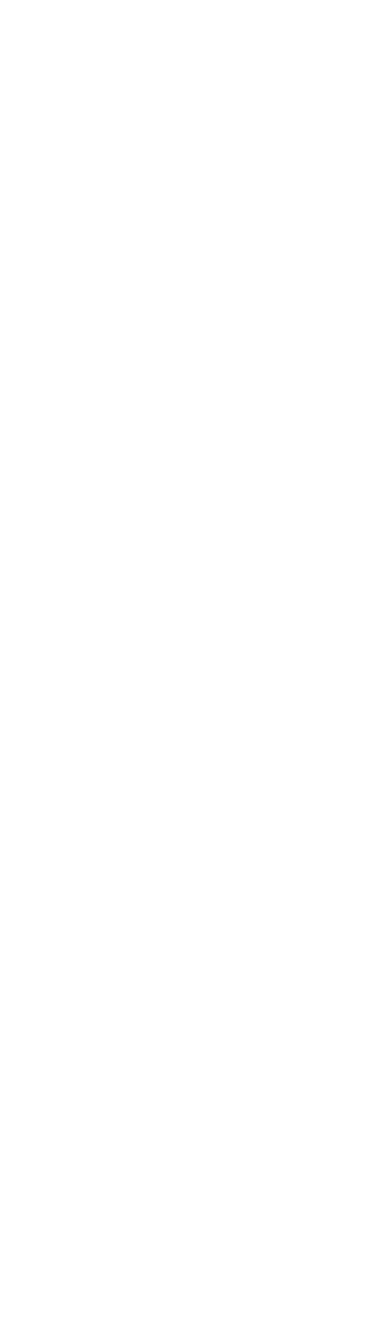
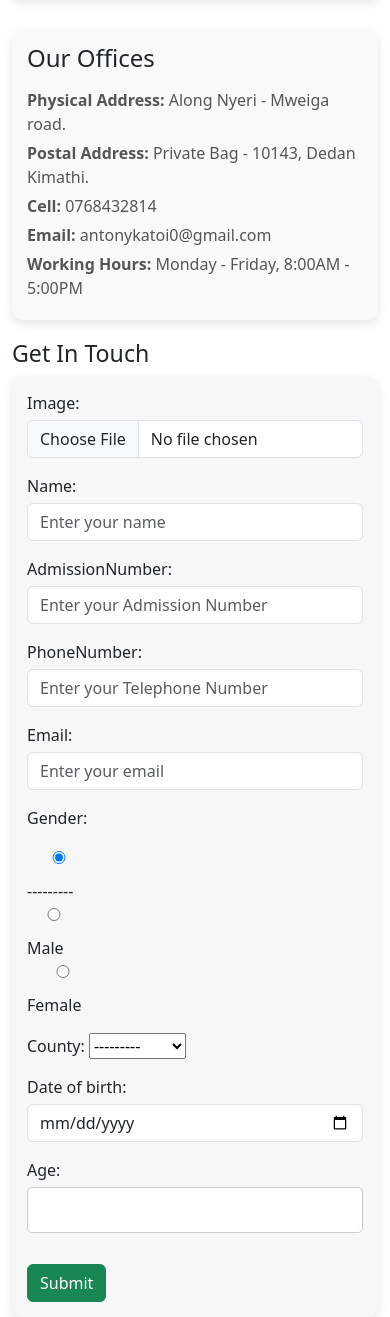
Before and after one commit to Katoidavid/onlineshop, a Django app: page /customers/contact/ in a window 390 px wide. Before the commit the part shown is empty. Shown: the part 420-1737 px from the top of the page. Before the commit the page ends 71 px from the top, so only its background shows below. Run offline with Django 5.2, Linux system fonts and the light colour scheme; some libraries are stand-ins or nearby versions.

Commit message:
first commit

```diff
--- a/customers/templates/contact.html
+++ b/customers/templates/contact.html
@@ -2,44 +2,37 @@
 
 {% block content %}
 
-<!--<div class="contact-container">-->
-<!--  <div class="contact-left">-->
-<!--    <iframe src="https://www.google.com/maps/embed?pb=!1m18!1m12!1m3!1d3329.9634029380372!2d36.9609217!3d-0.39783140000000006!2m3!1f0!2f0!3f0!3m2!1i1024!2i768!4f13.1!3m3!1m2!1s0x1828677a4955ff13%3A0x7ae4dae9615396a6!2sDEDAN%20KIMATHI%20UNIVERSITY%20OF%20TECHNOLOGY!5e1!3m2!1sen!2ske!4v1729486479494!5m2!1sen!2ske"-->
-<!--    width="600" height="450" style="border:0;" allowfullscreen="" loading="lazy" referrerpolicy="no-referrer-when-downgrade"></iframe>-->
+<div class="container mt-5">
+  <div class="row">
 
-<!--    <div class="contact-details">-->
-<!--      <h2>Our Offices</h2>-->
-<!--      <p><strong>Physical Address:</strong> Along Nyeri - Mweiga road.</p>-->
-<!--      <p><strong>Postal Address:</strong> Private Bag - 10143, Dedan Kimathi.</p>-->
-<!--      <p><strong>Cell:</strong> 0768432814</p>-->
-<!--      <p><strong>Email:</strong> antonykatoi0@gmail.com</p>-->
-<!--      <p><strong>Working Hours:</strong> Monday - Friday, 8:00AM - 5:00PM</p>-->
-<!--    </div>-->
-<!--  </div>-->
+    <!-- Left Section: Map and Contact Details -->
+    <div class="col-md-6">
+      <iframe src="https://www.google.com/maps/embed?pb=!1m18!1m12!1m3!1d3329.9634029380372!2d36.9609217!3d-0.39783140000000006!2m3!1f0!2f0!3f0!3m2!1i1024!2i768!4f13.1!3m3!1m2!1s0x1828677a4955ff13%3A0x7ae4dae9615396a6!2sDEDAN%20KIMATHI%20UNIVERSITY%20OF%20TECHNOLOGY!5e1!3m2!1sen!2ske!4v1729486479494!5m2!1sen!2ske"
+      width="100%" height="450" style="border:0;" allowfullscreen="" loading="lazy" referrerpolicy="no-referrer-when-downgrade"></iframe>
 
-<!--  <div class="contact-right">-->
+      <div class="contact-details mt-4">
+        <h3>Our Offices</h3>
+        <p><strong>Physical Address:</strong> Along Nyeri - Mweiga road.</p>
+        <p><strong>Postal Address:</strong> Private Bag - 10143, Dedan Kimathi.</p>
+        <p><strong>Cell:</strong> 0768432814</p>
+        <p><strong>Email:</strong> antonykatoi0@gmail.com</p>
+        <p><strong>Working Hours:</strong> Monday - Friday, 8:00AM - 5:00PM</p>
+      </div>
+    </div>
 
-<!--    <h2>Get In Touch</h2>-->
+    <!-- Right Section: Contact Form -->
+    <div class="col-md-6">
+      <h3>Get In Touch</h3>
+      <form action="" method="POST" enctype="multipart/form-data">
+          {% csrf_token %}
+          <div class="mb-3">
+              {{ form.as_p }}
+          </div>
+          <button type="submit" class="btn btn-success">Submit</button>
+      </form>
+    </div>
 
-<!--    <form action="">-->
-<!--      {{ form.as_p }}-->
-<!--      <button type="submit" class="btn btn-success">SUBMIT</button>-->
-<!--    </form>-->
-<!--    <form action="#" method="post">-->
-<!--      <label for="name">Name:</label>-->
-<!--      <input type="text" id="name" name="name" placeholder="Your name" required>-->
-
-<!--      <label for="email">Email:</label>-->
-<!--      <input type="email" id="email" name="email" placeholder="Your email" required>-->
-
-<!--      <label for="message">Message:</label>-->
-<!--      <textarea id="message" name="message" rows="5" placeholder="Your message" required></textarea>-->
-
-<!--      <button type="submit">Submit</button>-->
-<!--    </form>-->
-<!--  </div>-->
-<!--</div>-->
-
-
+  </div>
+</div>
 
 {% endblock %}
--- a/customers/urls.py
+++ b/customers/urls.py
@@ -25,7 +25,6 @@ urlpatterns = [
     path('features/', views.features, name='features'),# Features page at /customers/features/
     path('pricing/', views.pricing, name='pricing'),   # Pricing page at /customers/pricing/
     path('contact/', views.contact, name='contact'),   # Contact Us page at /customers/contact/
-    path('contact1/', views.contact1, name='contact1'),
     path('update/<int:id>/', views.update, name='update'),
     path('delete/<int:id>/', views.delete, name='delete'),
 ]
--- a/customers/views.py
+++ b/customers/views.py
@@ -27,24 +27,20 @@ def pricing(request):
     return render(request, 'pricing.html')
 
 
-# Contact Page
-def contact(request):
-    return render(request, 'contact.html')
-
 
 # Contact Form (Customer Form Integration)
-def contact1(request):
+def contact(request):
     if request.method == 'POST':
         form = CustomerForm(request.POST, request.FILES)
         if form.is_valid():
             form.save()
             messages.success(request, "Customer details submitted successfully!")
-            return redirect('contact1')  # Redirect to the same page after submission
+            return redirect('contact')  # Redirect to the same page after submission
         else:
             messages.error(request, "Error in form submission. Please correct the errors below.")
     else:
         form = CustomerForm()
-    return render(request, 'contact1.html', {'form': form})
+    return render(request, 'contact.html', {'form': form})
 
 
 # Update Customer Details
--- a/static/style/style.css
+++ b/static/style/style.css
@@ -119,90 +119,79 @@ footer p {
 }
 
 
-/*!*contact*!*/
-/*body {*/
-/*    font-family: Arial, sans-serif;*/
-/*}*/
+/* External CSS File: styles.css */
 
-/*.contact-container {*/
-/*    display: flex;*/
-/*    justify-content: space-between;*/
-/*    flex-wrap: wrap;*/
-/*    max-width: 1200px;*/
-/*    margin: 0 auto;*/
-/*    padding: 20px;*/
-/*}*/
+/* Custom Contact Page Styles */
+.contact-details {
+    background: #f9f9f9;
+    padding: 20px;
+    box-shadow: 0 4px 10px rgba(0, 0, 0, 0.1);
+    border-radius: 10px;
+    margin-bottom: 20px;
+}
 
-/*.contact-left {*/
-/*    flex: 1;*/
-/*    margin-right: 20px;*/
-/*}*/
+.contact-details h3 {
+    font-size: 1.5rem;
+    margin-bottom: 15px;
+}
 
-/*.contact-right {*/
-/*    flex: 1;*/
-/*    max-width: 500px;*/
-/*    padding: 20px;*/
-/*    background-color: #f7f7f7;*/
-/*    box-shadow: 0 2px 8px rgba(0, 0, 0, 0.1);*/
-/*    border-radius: 8px;*/
-/*}*/
+.contact-details p {
+    margin: 5px 0;
+    font-size: 1rem;
+    color: #555;
+}
 
-/*.contact-details {*/
-/*    background: #f0f0f0;*/
-/*    padding: 20px;*/
-/*    box-shadow: 0 2px 8px rgba(0, 0, 0, 0.1);*/
-/*    border-radius: 8px;*/
-/*}*/
+iframe {
+    border-radius: 8px;
+    box-shadow: 0 4px 10px rgba(0, 0, 0, 0.1);
+}
 
-/*.contact-details h2 {*/
-/*    margin-top: 0;*/
-/*    font-family: Arial, sans-serif;*/
-/*}*/
+form {
+    background-color: #f7f7f7;
+    padding: 20px;
+    border-radius: 10px;
+    box-shadow: 0 4px 10px rgba(0, 0, 0, 0.1);
+}
 
-/*.contact-details p {*/
-/*    margin: 5px 0;*/
-/*}*/
+form h3 {
+    font-size: 1.5rem;
+    margin-bottom: 20px;
+}
 
-/*iframe {*/
-/*    border: none;*/
-/*    width: 100%;*/
-/*    margin-bottom: 20px;*/
-/*    border-radius: 8px;*/
-/*}*/
+form input,
+form textarea {
+    padding: 10px;
+    margin-top: 5px;
+    margin-bottom: 15px;
+    border: 1px solid #ccc;
+    border-radius: 5px;
+    width: 100%;
+    font-size: 1rem;
+}
 
-/*!* Form styles *!*/
-/*.contact-right h2 {*/
-/*    margin-top: 0;*/
-/*}*/
+form button {
+    padding: 12px 20px;
+    background-color: #28a745;
+    color: white;
+    border: none;
+    border-radius: 5px;
+    cursor: pointer;
+    font-size: 1rem;
+    transition: background-color 0.3s ease;
+}
 
-/*form {*/
-/*    display: flex;*/
-/*    flex-direction: column;*/
-/*}*/
+form button:hover {
+    background-color: #218838;
+}
 
-/*form label {*/
-/*    margin-top: 10px;*/
-/*}*/
+/* Ensure responsiveness for mobile */
+@media (max-width: 767px) {
+    .contact-details,
+    form {
+        padding: 15px;
+    }
 
-/*form input,*/
-/*form textarea {*/
-/*    padding: 10px;*/
-/*    margin-top: 5px;*/
-/*    margin-bottom: 15px;*/
-/*    border: 1px solid #ccc;*/
-/*    border-radius: 4px;*/
-/*    width: 100%;*/
-/*}*/
-
-/*form button {*/
-/*    padding: 10px 20px;*/
-/*    background-color: #28a745;*/
-/*    color: white;*/
-/*    border: none;*/
-/*    border-radius: 4px;*/
-/*    cursor: pointer;*/
-/*}*/
-
-/*form button:hover {*/
-/*    background-color: #218838;*/
-/*}*/
+    iframe {
+        height: 300px;
+    }
+}
```
Also changed, not shown: customers/templates/contact1.html (deleted, +0 -20 lines).
